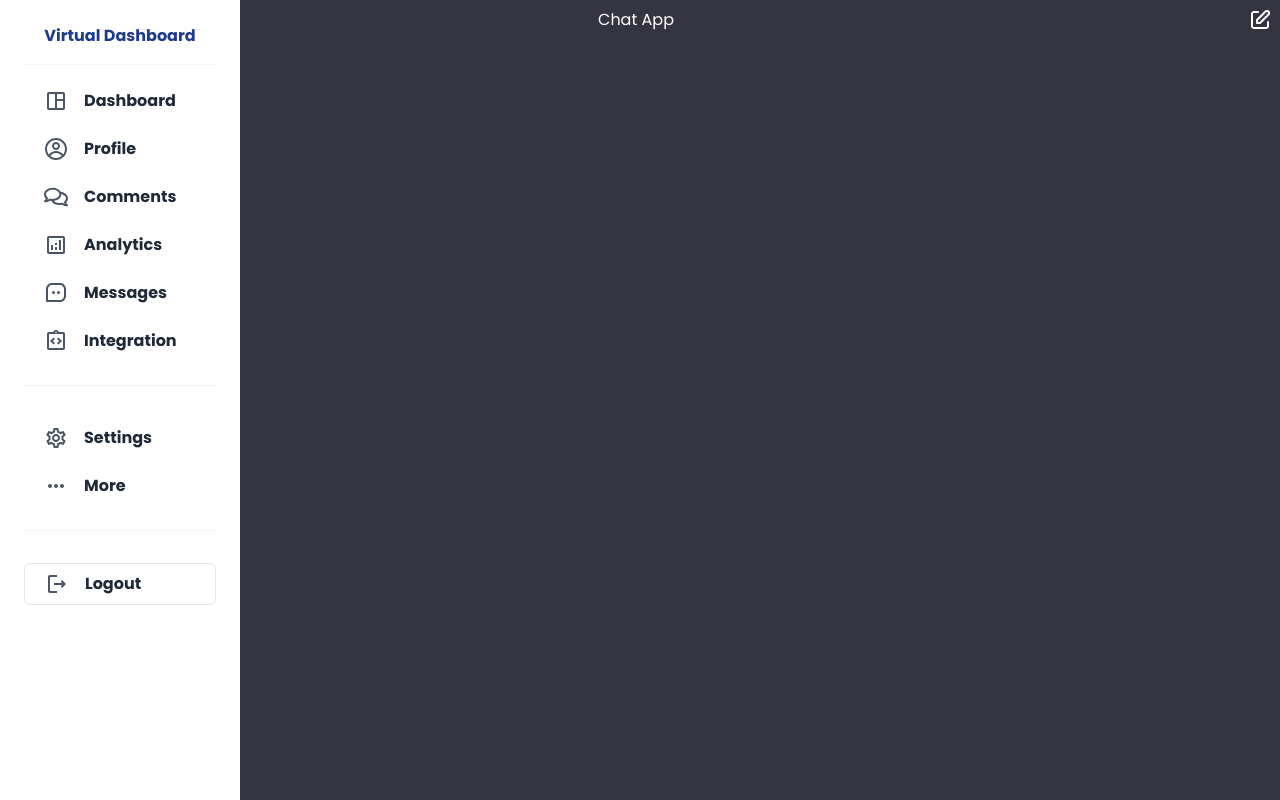
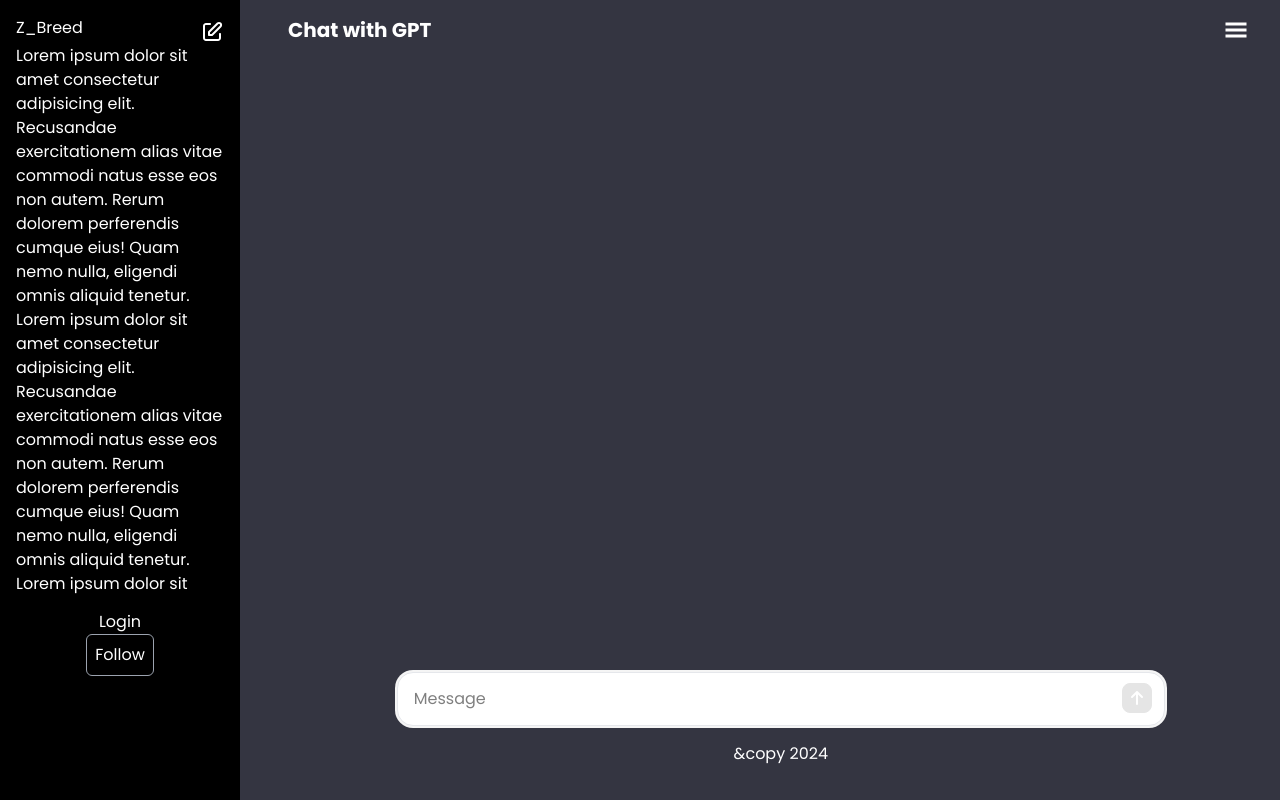
Before and after one commit to JeffreyJoel/Chat-app, a Next.js app: page / in a window 1280 px wide. Built offline with nearby package versions, Linux system fonts and the light colour scheme.

Commit message:
modified:   app/SideBar.tsx modified:   app/page.css modified:   app/page.tsx

```diff
--- a/app/SideBar.tsx
+++ b/app/SideBar.tsx
@@ -1,103 +1,148 @@
-import React from "react";
+import React, { useState } from "react";
 import { GiHamburgerMenu } from "react-icons/gi";
-import { Disclosure } from "@headlessui/react";
-import {
-  MdOutlineSpaceDashboard,
-  MdOutlineAnalytics,
-  MdOutlineIntegrationInstructions,
-  MdOutlineMoreHoriz,
-  MdOutlineSettings,
-  MdOutlineLogout,
-} from "react-icons/md";
-import { CgProfile } from "react-icons/cg";
-import { FaRegComments } from "react-icons/fa";
-import { BiMessageSquareDots } from "react-icons/bi";
+import "./page.css"
 
-function SideNavbar() {
+const ChatGPTUI = () => {
+  const [messages, setMessages] = useState([
+    { text: "Hello! How can I help you?", isUser: false },
+  ]);
+  const [input, setInput] = useState("");
+  const [isSidebarOpen, setIsSidebarOpen] = useState(true);
+  const [message, setMessage] = useState("");
+
+  const handleSendMessage = () => {
+    // Add your logic for sending a message
+  };
+  const handleUserInput = () => {
+    if (input.trim() === "") return;
+
+    // Add user message to the conversation
+    setMessages([...messages, { text: input, isUser: true }]);
+    setInput(""); // Clear the input field
+
+    // Simulate GPT response (replace this with actual API call)
+    setTimeout(() => {
+      const gptResponse = "I'm a GPT-powered chatbot!";
+      setMessages([...messages, { text: gptResponse, isUser: false }]);
+    }, 500);
+  };
+
+  const toggleSidebar = () => {
+    setIsSidebarOpen(!isSidebarOpen);
+  };
+
   return (
-    <>
+    <div className="sm:relative max-h-[100vh]">
+      <div
+        className={`${
+          isSidebarOpen ? "z-20 w-1/2 absolute md:relative lg:relative md:w-48 lg:w-60 min-h-screen" : "hidden"
+        } bg-black text-white p-4 transition-all duration-300 ease-in-out overflow-hidden`}
+      >
+        <div className=" sticky  bg-black ">
+          <div className="flex justify-between">
             <div>
-      <Disclosure as="nav">
-        <Disclosure.Button className="inline-flex items-center peer justify-center rounded-md p-2 text-white hover:bg-gray-900 hover:text-white focus:outline-none focus:ring-2 focus:ring-inset focus:ring-white group">
-          <GiHamburgerMenu
-            className="block md:hidden h-6 w-6"
-            aria-hidden="true"
-          />
-        </Disclosure.Button>
-        <div className="p-6 w-1/2 h-screen bg-white z-20 fixed top-0 -left-96 lg:left-0 lg:w-60  peer-focus:left-0 peer:transition ease-out delay-150 duration-200">
-          <div className="flex flex-col justify-start item-center">
-            <h1 className="text-base text-center cursor-pointer font-bold text-blue-900 border-b border-gray-100 pb-4 w-full">
-              Virtual Dashboard
-            </h1>
-            <div className=" my-4 border-b border-gray-100 pb-4">
-              <div className="flex mb-2 justify-start items-center gap-4 pl-5 hover:bg-gray-900 p-2 rounded-md group cursor-pointer hover:shadow-lg m-auto">
-                <MdOutlineSpaceDashboard className="text-2xl text-gray-600 group-hover:text-white " />
-                <h3 className="text-base text-gray-800 group-hover:text-white font-semibold ">
-                  Dashboard
-                </h3>
+            <h1>Z_Breed</h1>
           </div>
-              <div className="flex  mb-2 justify-start items-center gap-4 pl-5 hover:bg-gray-900 p-2 rounded-md group cursor-pointer hover:shadow-lg m-auto">
-                <CgProfile className="text-2xl text-gray-600 group-hover:text-white " />
-                <h3 className="text-base text-gray-800 group-hover:text-white font-semibold ">
-                  Profile
-                </h3>
-              </div>
-              <div className="flex  mb-2 justify-start items-center gap-4 pl-5 hover:bg-gray-900 p-2 rounded-md group cursor-pointer hover:shadow-lg m-auto">
-                <FaRegComments className="text-2xl text-gray-600 group-hover:text-white " />
-                <h3 className="text-base text-gray-800 group-hover:text-white font-semibold ">
-                  Comments
-                </h3>
-              </div>
-              <div className="flex  mb-2 justify-start items-center gap-4 pl-5 hover:bg-gray-900 p-2 rounded-md group cursor-pointer hover:shadow-lg m-auto">
-                <MdOutlineAnalytics className="text-2xl text-gray-600 group-hover:text-white " />
-                <h3 className="text-base text-gray-800 group-hover:text-white font-semibold ">
-                  Analytics
-                </h3>
-              </div>
-              <div className="flex  mb-2 justify-start items-center gap-4 pl-5 hover:bg-gray-900 p-2 rounded-md group cursor-pointer hover:shadow-lg m-auto">
-                <BiMessageSquareDots className="text-2xl text-gray-600 group-hover:text-white " />
-                <h3 className="text-base text-gray-800 group-hover:text-white font-semibold ">
-                  Messages
-                </h3>
-              </div>
-              <div className="flex  mb-2 justify-start items-center gap-4 pl-5 hover:bg-gray-900 p-2 rounded-md group cursor-pointer hover:shadow-lg m-auto">
-                <MdOutlineIntegrationInstructions className="text-2xl text-gray-600 group-hover:text-white " />
-                <h3 className="text-base text-gray-800 group-hover:text-white font-semibold ">
-                  Integration
-                </h3>
+          <div>
+            <div className="mt-1">
+              <svg
+                width="24"
+                height="24"
+                viewBox="0 0 24 24"
+                fill="none"
+                xmlns="http://www.w3.org/2000/svg"
+                className="icon-md"
+              >
+                <path
+                  fill-rule="evenodd"
+                  clip-rule="evenodd"
+                  d="M16.7929 2.79289C18.0118 1.57394 19.9882 1.57394 21.2071 2.79289C22.4261 4.01184 22.4261 5.98815 21.2071 7.20711L12.7071 15.7071C12.5196 15.8946 12.2652 16 12 16H9C8.44772 16 8 15.5523 8 15V12C8 11.7348 8.10536 11.4804 8.29289 11.2929L16.7929 2.79289ZM19.7929 4.20711C19.355 3.7692 18.645 3.7692 18.2071 4.2071L10 12.4142V14H11.5858L19.7929 5.79289C20.2308 5.35499 20.2308 4.64501 19.7929 4.20711ZM6 5C5.44772 5 5 5.44771 5 6V18C5 18.5523 5.44772 19 6 19H18C18.5523 19 19 18.5523 19 18V14C19 13.4477 19.4477 13 20 13C20.5523 13 21 13.4477 21 14V18C21 19.6569 19.6569 21 18 21H6C4.34315 21 3 19.6569 3 18V6C3 4.34314 4.34315 3 6 3H10C10.5523 3 11 3.44771 11 4C11 4.55228 10.5523 5 10 5H6Z"
+                  fill="currentColor"
+                ></path>
+              </svg>
             </div>
           </div>
-            {/* setting  */}
-            <div className=" my-4 border-b border-gray-100 pb-4">
-              <div className="flex mb-2 justify-start items-center gap-4 pl-5 hover:bg-gray-900 p-2 rounded-md group cursor-pointer hover:shadow-lg m-auto">
-                <MdOutlineSettings className="text-2xl text-gray-600 group-hover:text-white " />
-                <h3 className="text-base text-gray-800 group-hover:text-white font-semibold ">
-                  Settings
-                </h3>
-              </div>
-              <div className="flex mb-2 justify-start items-center gap-4 pl-5 hover:bg-gray-900 p-2 rounded-md group cursor-pointer hover:shadow-lg m-auto">
-                <MdOutlineMoreHoriz className="text-2xl text-gray-600 group-hover:text-white " />
-                <h3 className="text-base text-gray-800 group-hover:text-white font-semibold ">
-                  More
-                </h3>
+
           </div>
         </div>
-            {/* logout */}
-            <div className=" my-4">
-              <div className="flex mb-2 justify-start items-center gap-4 pl-5 border border-gray-200  hover:bg-gray-900 p-2 rounded-md group cursor-pointer hover:shadow-lg m-auto">
-                <MdOutlineLogout className="text-2xl text-gray-600 group-hover:text-white " />
-                <h3 className="text-base text-gray-800 group-hover:text-white font-semibold ">
-                  Logout
-                </h3>
+        <div className="overflow-container overflow-y-scroll h-[550px]">
+        <div>
+          <h1>Lorem ipsum dolor sit amet consectetur adipisicing elit. Recusandae exercitationem alias vitae commodi natus esse eos non autem. Rerum dolorem perferendis cumque eius! Quam nemo nulla, eligendi omnis aliquid tenetur.</h1>
+        </div>
+        <div>
+          <h1>Lorem ipsum dolor sit amet consectetur adipisicing elit. Recusandae exercitationem alias vitae commodi natus esse eos non autem. Rerum dolorem perferendis cumque eius! Quam nemo nulla, eligendi omnis aliquid tenetur.</h1>
+        </div>
+        <div>
+          <h1>Lorem ipsum dolor sit amet consectetur adipisicing elit. Recusandae exercitationem alias vitae commodi natus esse eos non autem. Rerum dolorem perferendis cumque eius! Quam nemo nulla, eligendi omnis aliquid tenetur.</h1>
+        </div>
+        <var><var>d <div>
+          <h1>Lorem ipsum dolor sit amet consectetur adipisicing elit. Recusandae exercitationem alias vitae commodi natus esse eos non autem. Rerum dolorem perferendis cumque eius! Quam nemo nulla, eligendi omnis aliquid tenetur.</h1>
+        </div></var></var>
+      </div>
+      <div className="text-center mt-4">
+        <h1>Login</h1>
+      <button className="bg-transparent border border-gray-400 p-2 rounded-md">Follow</button>
+      </div>
+      </div>
+
+      {/* Main Content */}
+      <div  className={`${
+          isSidebarOpen ? " text-center p-4 md:absolute mx-auto md:right-0 top-0 md:w-[75%]  lg:w-[80%]" : "md:absolute p-4 w-full relative  "
+        }`}>
+        {/* Header with Hamburger Icon */}
+        <div className="flex items-center justify-between mb-4 px-4">
+
+          <h2 className="text-xl font-semibold">Chat with GPT</h2>
+          <div>
+          <GiHamburgerMenu
+            className="cursor-pointer text-2xl"
+            onClick={toggleSidebar}
+          />
           </div>
         </div>
     </div>
+
+
+    <div className=  {`${isSidebarOpen ? "relative md:absolute left-0 right-[-22%] lg:bottom md:top-[84vh] top-[33rem]  mx-auto w-[60%]" : "right-0 relative md:absolute left-0  lg:bottom md:top-[84vh] top-[33rem]  mx-auto w-[60%]"
+        }`}>
+      <div className=" w-full items-center">
+        <div className="overflow-hidden [&amp;:has(textarea:focus)]:border-token-border-xheavy [&amp;:has(textarea:focus)]:shadow-[0_2px_6px_rgba(0,0,0,.05)] flex flex-col w-full dark:border-token-border-heavy flex-grow relative border border-token-border-heavy dark:text-white rounded-2xl bg-white dark:bg-gray-800 shadow-[0_0_0_2px_rgba(255,255,255,0.95)] dark:shadow-[0_0_0_2px_rgba(52,53,65,0.95)]">
+          <textarea
+            id="prompt-textarea"
+            tabIndex={0}
+            data-id="request-NEW:0-0"
+            rows={1}
+            placeholder="Message"
+            value={message}
+            onChange={(e) => setMessage(e.target.value)}
+            className="m-0 w-full resize-none border-0 bg-transparent py-[10px] pr-10 focus:ring-0 focus-visible:ring-0 dark:bg-transparent md:py-3.5 md:pr-12 placeholder-black/50 dark:placeholder-white/50 pl-3 md:pl-4"
+            style={{ maxHeight: '200px', height: '', overflowY: 'hidden' }}
+          ></textarea>
+          <button
+            onClick={handleSendMessage}
+            className="absolute bg-black md:bottom-3 md:right-3 dark:hover:bg-white right-2 disabled:opacity-10 disabled:text-gray-400 enabled:bg-black text-white p-0.5 border border-black rounded-lg dark:border-white dark:bg-white bottom-1.5 transition-colors "
+            data-testid="send-button"
+            disabled={!message.trim()}
+          >
+            <span className="" data-state="closed">
+              <svg width="24" height="24" viewBox="0 0 24 24" fill="none" className="text-white dark:text-black">
+                <path
+                  d="M7 11L12 6L17 11M12 18V7"
+                  stroke="currentColor"
+                  strokeWidth="2"
+                  strokeLinecap="round"
+                  strokeLinejoin="round"
+                ></path>
+              </svg>
+            </span>
+          </button>
         </div>
-      </Disclosure>
+      </div>
+      <div className="text-center mt-4"><h1>&copy 2024</h1></div>
+    </div>
 
     </div>
-     </>
   );
-}
+};
 
-export default SideNavbar;
+export default ChatGPTUI;
--- a/app/page.css
+++ b/app/page.css
@@ -4,3 +4,33 @@ body {
   background-color: #343541;
   background-repeat: no-repeat;
 }
+.overflow-container::-webkit-scrollbar {
+  width: 3px;
+}
+
+/* Handle */
+.overflow-container::-webkit-scrollbar-thumb {
+  background-color: #4c4c4c;
+  border-radius: 5px;
+}
+
+/* Track */
+.overflow-container::-webkit-scrollbar-track {
+  background-color: #1f1f1f;
+}
+
+/* Handle on hover */
+.overflow-container::-webkit-scrollbar-thumb:hover {
+  background-color: #666;
+}
+
+/* Add a custom scrollbar corner (optional) */
+.overflow-container::-webkit-scrollbar-corner {
+  background-color: #1f1f1f;
+}
+.container{
+width: 500px;
+margin: mx-auto;
+padding: 4px;
+
+}
--- a/app/page.tsx
+++ b/app/page.tsx
@@ -6,18 +6,19 @@ const ChatComponent: React.FC = () => {
 
   return (
     <>
-    <div className='flex align-middle justify-between bg-[#343541] px-2 pt-1'>
+    <div className=' align-middle  bg-[#343541] '>
         <SideNavbar/>
-      <div className='mt-1'>
+      {/* <div className='mt-1 lg:hidden'>
+       <h1>Chat App</h1>
+      </div>
+      <div className='text-left mt-1 md:hidden sm:hidden'>
        <h1>Chat App</h1>
       </div>
       <div className='mt-1' >
       <svg width="24" height="24" viewBox="0 0 24 24" fill="none" xmlns="http://www.w3.org/2000/svg" className="icon-md"><path fill-rule="evenodd" clip-rule="evenodd" d="M16.7929 2.79289C18.0118 1.57394 19.9882 1.57394 21.2071 2.79289C22.4261 4.01184 22.4261 5.98815 21.2071 7.20711L12.7071 15.7071C12.5196 15.8946 12.2652 16 12 16H9C8.44772 16 8 15.5523 8 15V12C8 11.7348 8.10536 11.4804 8.29289 11.2929L16.7929 2.79289ZM19.7929 4.20711C19.355 3.7692 18.645 3.7692 18.2071 4.2071L10 12.4142V14H11.5858L19.7929 5.79289C20.2308 5.35499 20.2308 4.64501 19.7929 4.20711ZM6 5C5.44772 5 5 5.44771 5 6V18C5 18.5523 5.44772 19 6 19H18C18.5523 19 19 18.5523 19 18V14C19 13.4477 19.4477 13 20 13C20.5523 13 21 13.4477 21 14V18C21 19.6569 19.6569 21 18 21H6C4.34315 21 3 19.6569 3 18V6C3 4.34314 4.34315 3 6 3H10C10.5523 3 11 3.44771 11 4C11 4.55228 10.5523 5 10 5H6Z" fill="currentColor"></path></svg>
-      </div>
+      </div> */}
     </div>
-    <div className='bg-[#343541]'>
-      <h1>hello</h1>
-    </div>
+
 
 
     {/* <div className="flex flex-col min-h-screen ">
```
Lines whose indentation alone changed are shown as unchanged.
